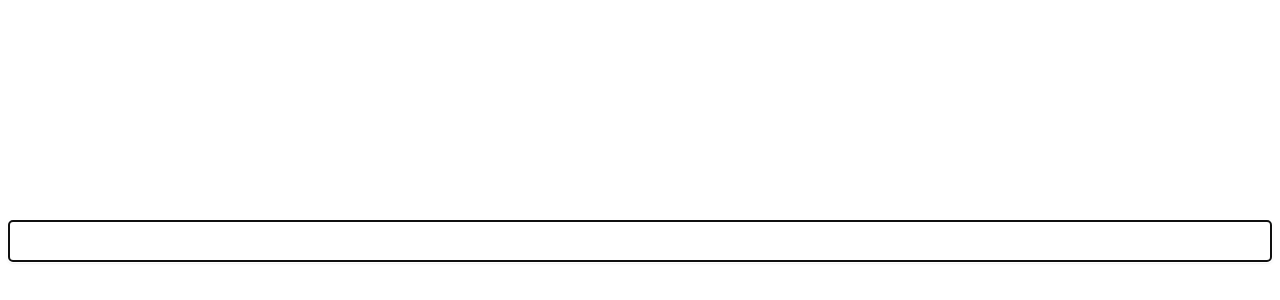
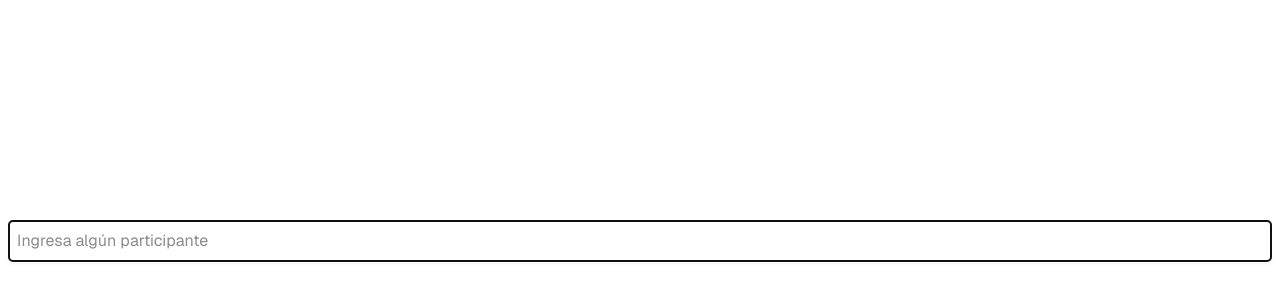
Before and after one commit to vscopise/endebate, a Next.js app: page / in a window 1280 px wide. Shown: the part 188-488 px from the top of the page. Built offline with nearby package versions, Linux system fonts and the light colour scheme.

Commit message:
4to commit

```diff
--- a/src/app/components/input.tsx
+++ b/src/app/components/input.tsx
@@ -14,6 +14,7 @@ export const Input = () => {
           value={texto}
           onChange={(e) => setTexto(e.target.value)}
           autoFocus
+          placeholder="Ingresa algún participante"
         />
     </div>
   );
--- a/src/app/layout.tsx
+++ b/src/app/layout.tsx
@@ -25,7 +25,7 @@ export default function RootLayout({
   return (
     <html lang="es">
       <body
-        className={`${geistSans.variable} ${geistMono.variable} antialiased`}
+        className={`${geistSans.variable} ${geistMono.variable} antialiased bg-white dark:bg-white`}
       >
         {children}
       </body>
--- a/src/app/page.tsx
+++ b/src/app/page.tsx
@@ -4,7 +4,7 @@ import { ListadoParticipantes } from "./components/listado-participantes";
 
 export default async function Home() {
   return (
-    <div className="font-sans h-screen flex flex-col bg-white">
+    <div className="font-sans h-screen flex flex-col">
       <ListadoParticipantes />
       <Input />
       <Result />
```
